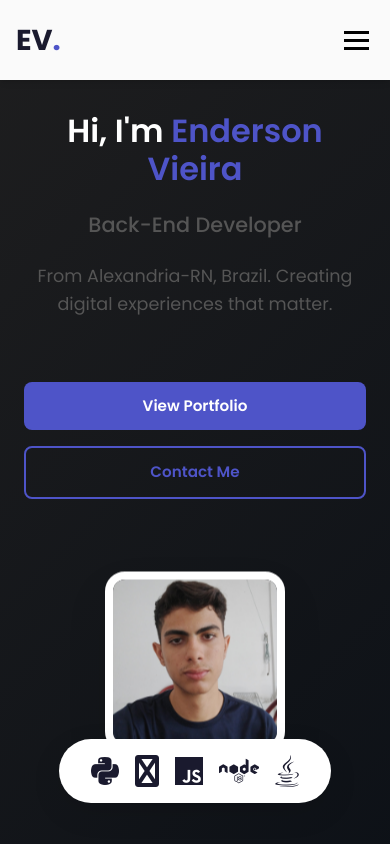
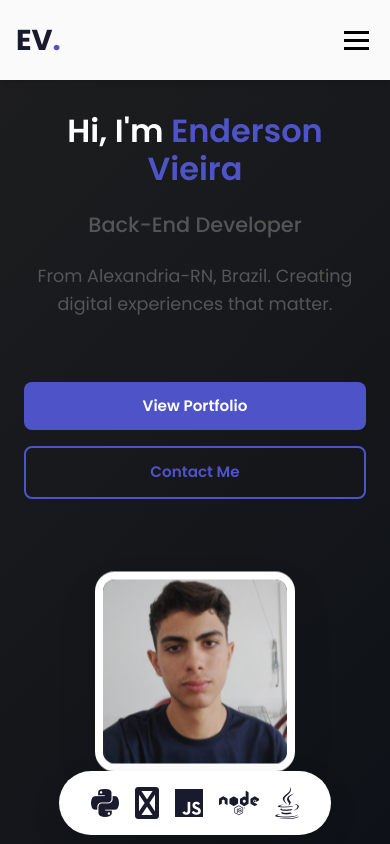
Before and after one commit to Enderson508/Meu-Portfolio, a plain HTML site: page index.html in a window 390 px wide. Shown: the top 844 px of the page. Drawn offline with Linux system fonts and the light colour scheme.

Commit message:
Portfolio

```diff
--- a/assets/css/responsive.css
+++ b/assets/css/responsive.css
@@ -106,7 +106,7 @@
         justify-content: center;
         gap: 1rem;
         position: relative;
-        margin-top: 10rem;
+        margin-top: 12rem;
         bottom: auto;
     }
 
@@ -132,9 +132,9 @@
     }
 
     .hero-avatar {
-        width: 180px;
+        width: 200px;
         position: absolute;
-        height: 180px;
+        height: 200px;
     }
 
     .services-grid {
```
